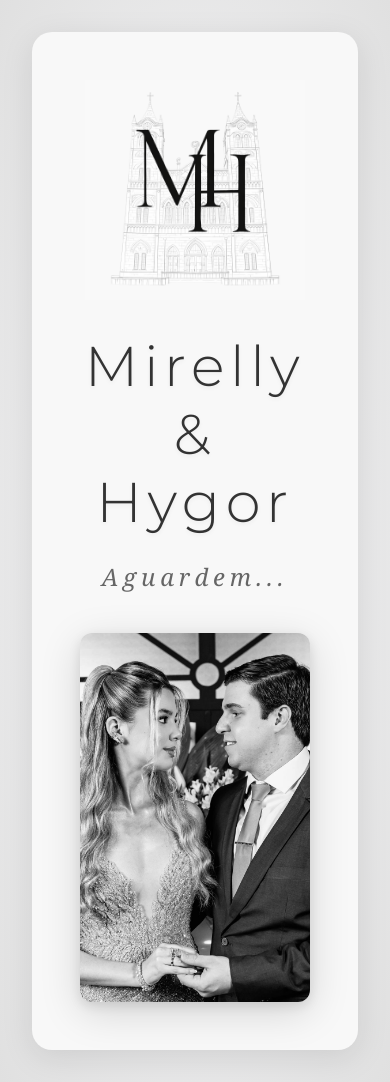
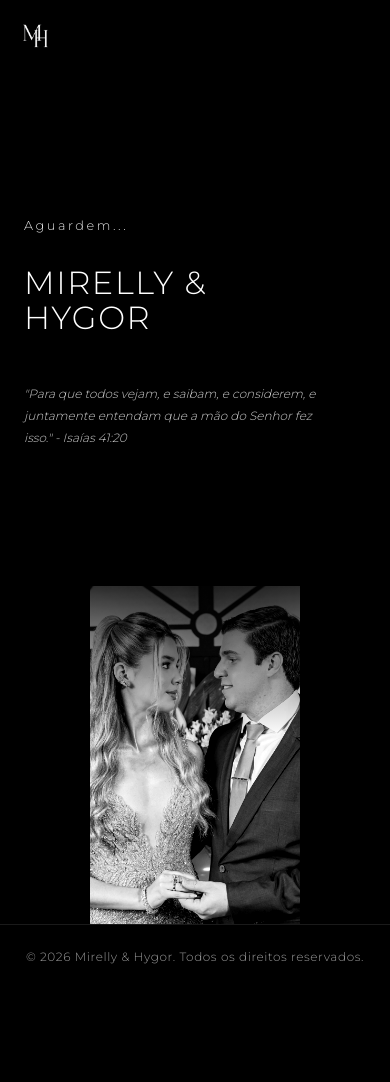
Before and after one commit to HygorM10/wedding-mirelly-hygor-app, a Next.js app: page / in a window 390 px wide. After the commit the page ends 988 px from the top, so only its background shows below. Built offline with nearby package versions, Linux system fonts and the light colour scheme.

Commit message:
feat(ui): add Header and Footer components
* Implement Header component with navigation links and logo.
* Create Footer component displaying copyright information.
* Add styling for Header and Footer in respective CSS modules.
* Ensure responsive design for both components.

```diff
--- a/src/app/globals.css
+++ b/src/app/globals.css
@@ -1,13 +1,8 @@
 :root {
-  --background: #ECECED;
-  --foreground: #171717;
-}
-
-@media (prefers-color-scheme: dark) {
-  :root {
-    --background: #ECECED;
-    --foreground: #171717;
-  }
+  --background: #000000;
+  --foreground: #ffffff;
+  --font-montserrat: 'Montserrat', sans-serif;
+  --font-playfair: 'Playfair Display', serif;
 }
 
 html,
@@ -19,7 +14,7 @@ body {
 body {
   color: var(--foreground);
   background: var(--background);
-  font-family: Arial, Helvetica, sans-serif;
+  font-family: var(--font-montserrat);
   -webkit-font-smoothing: antialiased;
   -moz-osx-font-smoothing: grayscale;
 }
@@ -34,9 +29,3 @@ a {
   color: inherit;
   text-decoration: none;
 }
-
-@media (prefers-color-scheme: dark) {
-  html {
-    color-scheme: dark;
-  }
-}
--- a/src/app/layout.tsx
+++ b/src/app/layout.tsx
@@ -1,12 +1,19 @@
 import "./globals.css";
 
+import { Montserrat, Playfair_Display } from "next/font/google";
+
 import type { Metadata } from "next";
-import { Montserrat } from "next/font/google";
 
 const montserrat = Montserrat({
-  weight: "300",
+  weight: ["300", "400", "500"],
   subsets: ["latin"],
   variable: "--font-montserrat",
+});
+
+const playfair = Playfair_Display({
+  weight: ["400", "500"],
+  subsets: ["latin"],
+  variable: "--font-playfair",
 });
 
 export const metadata: Metadata = {
@@ -36,7 +43,7 @@ export default function RootLayout({
 }>) {
   return (
     <html lang="pt-br">
-      <body className={montserrat.className}>
+      <body className={`${montserrat.variable} ${playfair.variable} ${montserrat.className}`}>
         {children}
       </body>
     </html>
--- a/src/app/page.module.css
+++ b/src/app/page.module.css
@@ -1,70 +1,157 @@
 .page {
-  display: flex;
-  justify-content: center;
-  align-items: center;
   min-height: 100vh;
-  background: radial-gradient(ellipse at center, #f5f5f5 0%, #ECECED 50%, #e0e0e0 100%);
-  padding: 2rem;
+  background: #000;
+  padding-top: 80px;
 }
 
 .main {
+  min-height: calc(100vh - 80px);
+}
+
+.heroSection {
+  display: grid;
+  grid-template-columns: 1fr 1fr;
+  min-height: calc(100vh - 80px);
+  position: relative;
+}
+
+.heroContent {
   display: flex;
   flex-direction: column;
   justify-content: center;
-  align-items: center;
-  gap: 1rem;
-  padding: 3rem;
-  background: #F8F8F8;
-  border-radius: 20px;
-  box-shadow: 0 8px 32px rgba(0, 0, 0, 0.1);
+  padding: 4rem 6rem;
+  background: #000;
+  color: #fff;
+  position: relative;
 }
 
-.logo {
-  width: auto;
-  height: auto;
-  max-width: 350px;
-  max-height: 220px;
-  object-fit: contain;
-  margin-bottom: 1rem;
+.heroContent::after {
+  content: '';
+  position: absolute;
+  right: 0;
+  top: 0;
+  bottom: 0;
+  width: 100px;
+  background: linear-gradient(to right, rgba(0, 0, 0, 0), rgba(0, 0, 0, 0));
+  pointer-events: none;
+  z-index: 1;
+}
+
+.date {
+  font-size: 0.9rem;
+  font-weight: 300;
+  letter-spacing: 0.2em;
+  margin-bottom: 2rem;
+  opacity: 0.9;
 }
 
 .names {
-  font-size: 3.5rem;
+  font-size: 4.5rem;
   font-weight: 300;
-  color: #333;
-  text-align: center;
-  margin: 0;
-  letter-spacing: 0.1em;
-  text-shadow: 0 2px 4px rgba(0, 0, 0, 0.05);
+  line-height: 1.1;
+  letter-spacing: 0.05em;
+  margin: 0 0 3rem 0;
+  font-family: var(--font-montserrat);
 }
 
-.subtitle {
-  font-family: 'Georgia', 'Times New Roman', serif;
-  font-size: 1.5rem;
+.verse {
+  font-size: 0.85rem;
   font-weight: 300;
-  color: #666;
-  text-align: center;
-  margin: 0.5rem 0 1.5rem 0;
-  letter-spacing: 0.2em;
+  line-height: 1.8;
+  opacity: 0.8;
+  max-width: 650px;
   font-style: italic;
+  padding-right: 3rem;
+  position: relative;
+  z-index: 2;
 }
 
-.mainImage {
-  width: auto;
-  height: auto;
-  max-width: 100%;
-  max-height: 60vh;
-  object-fit: contain;
-  border-radius: 12px;
-  box-shadow:
-    0 10px 40px rgba(0, 0, 0, 0.15),
-    0 4px 12px rgba(0, 0, 0, 0.1);
-  transition: transform 0.3s ease, box-shadow 0.3s ease;
+.heroImageContainer {
+  position: relative;
+  width: 100%;
+  height: 100%;
+  overflow: hidden;
+  display: flex;
+  align-items: center;
+  justify-content: center;
+  background: #000;
 }
 
-.mainImage:hover {
-  transform: scale(1.02);
-  box-shadow:
-    0 15px 50px rgba(0, 0, 0, 0.2),
-    0 5px 15px rgba(0, 0, 0, 0.15);
+.heroImageContainer::before {
+  content: '';
+  position: absolute;
+  left: 0;
+  top: 0;
+  bottom: 0;
+  width: 200px;
+  background: linear-gradient(to right, rgba(0, 0, 0, 0.8), transparent);
+  z-index: 1;
+  pointer-events: none;
 }
+
+.heroImage {
+  filter: grayscale(100%) contrast(1.1);
+  object-position: center center;
+}
+
+/* Responsive Design */
+@media (max-width: 1200px) {
+  .heroContent {
+    padding: 3rem 4rem;
+  }
+
+  .names {
+    font-size: 3.5rem;
+  }
+}
+
+@media (max-width: 768px) {
+  .heroSection {
+    grid-template-columns: 1fr;
+    grid-template-rows: auto 1fr;
+  }
+
+  .heroContent {
+    padding: 3rem 2rem;
+    min-height: 60vh;
+  }
+
+  .heroContent::after {
+    display: none;
+  }
+
+  .heroImageContainer::before {
+    width: 100%;
+    height: 150px;
+    top: 0;
+    left: 0;
+    right: 0;
+    background: linear-gradient(to bottom, rgba(0, 0, 0, 0.8), transparent);
+  }
+
+  .names {
+    font-size: 2.5rem;
+  }
+
+  .heroImageContainer {
+    min-height: 40vh;
+  }
+}
+
+@media (max-width: 480px) {
+  .heroContent {
+    padding: 2rem 1.5rem;
+  }
+
+  .names {
+    font-size: 2rem;
+  }
+
+  .date {
+    font-size: 0.8rem;
+  }
+
+  .verse {
+    font-size: 0.75rem;
+  }
+}
--- a/src/app/page.tsx
+++ b/src/app/page.tsx
@@ -1,28 +1,38 @@
+import Footer from "@/components/Footer";
+import Header from "@/components/Header";
 import Image from "next/image";
 import styles from "./page.module.css";
 
 export default function Home() {
   return (
+    <>
+      <Header />
       <div className={styles.page}>
         <main className={styles.main}>
+          <div className={styles.heroSection}>
+            <div className={styles.heroContent}>
+              <p className={styles.date}>Aguardem...</p>
+              <h1 className={styles.names}>
+                MIRELLY &<br />HYGOR
+              </h1>
+              <p className={styles.verse}>
+                "Para que todos vejam, e saibam, e considerem, e juntamente entendam que a mão do Senhor fez isso." - Isaías 41:20
+              </p>
+            </div>
+            <div className={styles.heroImageContainer}>
               <Image
-          className={styles.logo}
-          src="/logo_full_2.png"
-          alt="Logo"
-          width={400}
-          height={200}
+                className={styles.heroImage}
+                src="/main-principal.jpeg"
+                alt="Mirelly e Hygor"
+                fill
                 priority
+                style={{ objectFit: 'contain' }}
               />
-        <h1 className={styles.names}>Mirelly & Hygor</h1>
-        <p className={styles.subtitle}>Aguardem...</p>
-        <Image
-          className={styles.mainImage}
-          src="/main-principal.jpeg"
-          alt="Nossa Foto Principal"
-          width={1920}
-          height={1080}
-        />
+            </div>
+          </div>
         </main>
       </div>
+      <Footer />
+    </>
   );
 }
--- /dev/null
+++ b/src/components/Footer.module.css
@@ -0,0 +1,36 @@
+.footer {
+  background: #000;
+  color: #fff;
+  padding: 2rem 0;
+  border-top: 1px solid rgba(255, 255, 255, 0.1);
+}
+
+.container {
+  max-width: 1200px;
+  margin: 0 auto;
+  padding: 0 2rem;
+  text-align: center;
+}
+
+.copyright {
+  font-size: 0.85rem;
+  font-weight: 300;
+  opacity: 0.6;
+  margin: 0;
+  letter-spacing: 0.05em;
+}
+
+/* Responsive Design */
+@media (max-width: 480px) {
+  .footer {
+    padding: 1.5rem 0;
+  }
+
+  .container {
+    padding: 0 1.5rem;
+  }
+
+  .copyright {
+    font-size: 0.75rem;
+  }
+}
--- /dev/null
+++ b/src/components/Footer.tsx
@@ -0,0 +1,15 @@
+import styles from './Footer.module.css';
+
+export default function Footer() {
+  const currentYear = new Date().getFullYear();
+
+  return (
+    <footer className={styles.footer}>
+      <div className={styles.container}>
+        <p className={styles.copyright}>
+          © {currentYear} Mirelly & Hygor. Todos os direitos reservados.
+        </p>
+      </div>
+    </footer>
+  );
+}
--- /dev/null
+++ b/src/components/Header.module.css
@@ -0,0 +1,103 @@
+.header {
+  position: fixed;
+  top: 0;
+  left: 0;
+  right: 0;
+  background: rgba(0, 0, 0, 0.8);
+  backdrop-filter: blur(10px);
+  z-index: 1000;
+  padding: 1.5rem 0;
+}
+
+.container {
+  max-width: 1400px;
+  margin: 0 auto;
+  padding: 0 2rem;
+  display: flex;
+  justify-content: space-between;
+  align-items: center;
+  gap: 2rem;
+}
+
+.logoLink {
+  display: flex;
+  align-items: center;
+  transition: opacity 0.3s ease;
+}
+
+.logoLink:hover {
+  opacity: 0.8;
+}
+
+.logo {
+  width: auto;
+  height: auto;
+  max-height: 50px;
+  object-fit: contain;
+}
+
+.nav {
+  display: flex;
+  gap: 2rem;
+  flex: 1;
+  justify-content: center;
+}
+
+.navLink {
+  color: white;
+  font-size: 0.75rem;
+  font-weight: 400;
+  letter-spacing: 0.1em;
+  transition: opacity 0.3s ease;
+  white-space: nowrap;
+}
+
+.navLink:hover {
+  opacity: 0.7;
+}
+
+.ctaButton {
+  background: white;
+  color: black;
+  padding: 0.75rem 2rem;
+  font-size: 0.75rem;
+  font-weight: 500;
+  letter-spacing: 0.15em;
+  border: none;
+  cursor: pointer;
+  transition: all 0.3s ease;
+}
+
+.ctaButton:hover {
+  background: rgba(255, 255, 255, 0.9);
+  transform: translateY(-2px);
+}
+
+@media (max-width: 1024px) {
+  .nav {
+    display: none;
+  }
+
+  .container {
+    justify-content: space-between;
+  }
+}
+
+@media (max-width: 640px) {
+  .header {
+    padding: 1rem 0;
+  }
+
+  .container {
+    padding: 0 1rem;
+  }
+
+  .logo {
+    max-height: 40px;
+  }
+
+  .ctaButton {
+    padding: 0.5rem 1.5rem;
+    font-size: 0.7rem;
+  }
+}
--- /dev/null
+++ b/src/components/Header.tsx
@@ -0,0 +1,46 @@
+'use client';
+
+import Image from 'next/image';
+import Link from 'next/link';
+import styles from './Header.module.css';
+
+export default function Header() {
+  return (
+    <header className={styles.header}>
+      <div className={styles.container}>
+        <Link href="/" className={styles.logoLink}>
+          <Image
+            src="/logo_empty_2.png"
+            alt="Mirelly & Hygor"
+            width={120}
+            height={60}
+            className={styles.logo}
+            priority
+          />
+        </Link>
+
+        <nav className={styles.nav}>
+          <Link href="#confirmar-presenca" className={styles.navLink}>
+            O EVENTO
+          </Link>
+          {/* <Link href="#lista-presentes" className={styles.navLink}>
+            LISTA DE PRESENTES
+          </Link> */}
+          <Link href="#evento" className={styles.navLink}>
+            HISTÓRIA DO CASAL
+          </Link>
+          <Link href="#historia" className={styles.navLink}>
+            GALERIA
+          </Link>
+          {/* <Link href="#galeria" className={styles.navLink}>
+            CONFIRMAR PRESENÇA
+          </Link> */}
+        </nav>
+
+        {/* <Link href="#confirmar-presenca" className={styles.ctaButton}>
+          PRESENÇA
+        </Link> */}
+      </div>
+    </header>
+  );
+}
```
Also changed, not shown: public/logo_empty.png (added), public/logo_empty_2.png (added), public/site.webmanifest. Lines whose indentation alone changed are shown as unchanged.
